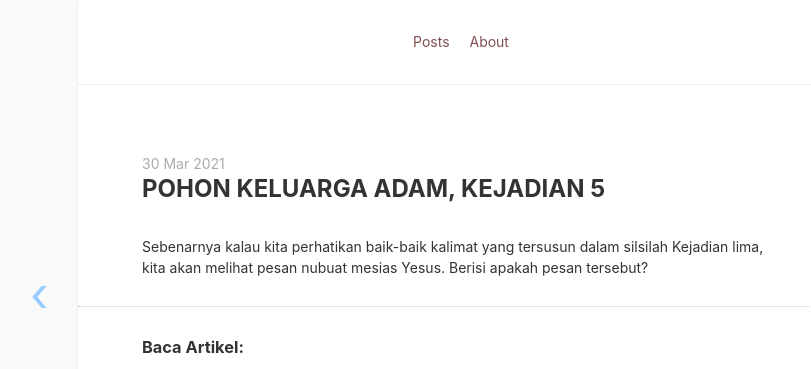
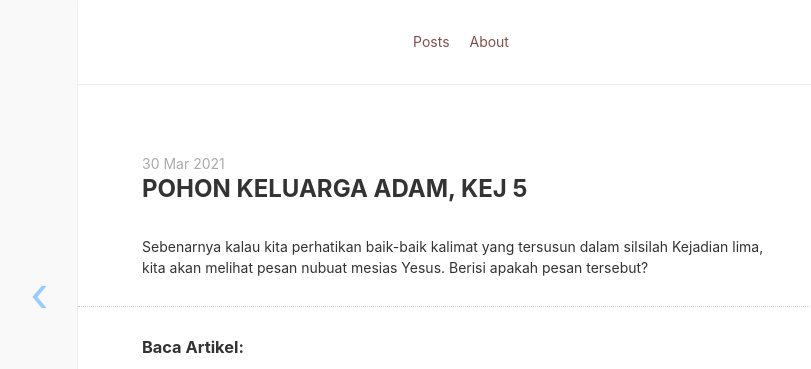
Before and after one commit to andysaktia/baruch, a Jekyll site: the page built from _posts/2021-03-30-pohon-keluarga-adam.md, in a window 1280 px wide. Shown: the part 160-529 px from the top of the page, without its empty margins (179-990 px from the left). Built offline with Jekyll 4.4.1, drawn with Linux system fonts in a browser that asks for light colours; nearby versions of some CDN libraries.

Commit message:
Update 2021-03-30-pohon-keluarga-adam.md

```diff
--- a/_posts/2021-03-30-pohon-keluarga-adam.md
+++ b/_posts/2021-03-30-pohon-keluarga-adam.md
@@ -1,5 +1,5 @@
 ---
-title: Pohon Keluarga Adam, Kejadian 5
+title: Pohon Keluarga Adam, Kej 5
 date: 2021-03-30 00:21:00
 ---
 
@@ -7,7 +7,7 @@ Sebenarnya kalau kita perhatikan baik-baik kalimat yang tersusun dalam silsilah
 
 ---
 ### Baca Artikel:
-<a href="s.id/artikel-mb-3" class="pa3 tc ba br2 db flex content-center justify-center"><img src="{{ site.url }}/images/karyakarsa.png" width="20px" height="100%" class="br2 mr1"/>Karyakarsa</a>
+<a href="https://s.id/artikel-mb-3" class="pa3 tc ba br2 db flex content-center justify-center"><img src="{{ site.url }}/images/karyakarsa.png" width="20px" height="100%" class="br2 mr1"/>Karyakarsa</a>
 
 ### Dengar Podcast:
 <a href="https://open.spotify.com/episode/6PKy5lulsVvYFpHAAs6kK5?si=XscdgNnHQqOQ-diwlAppNw" class="pa3 tc ba br2 db flex content-center justify-center"><img src="{{ site.url }}/images/spotify.png" width="20px" height="100%" class="br2 mr1" />Spotify</a>
```
